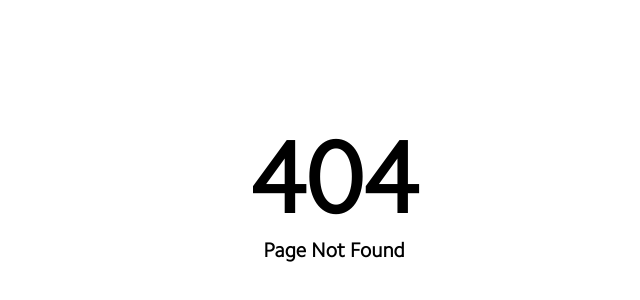
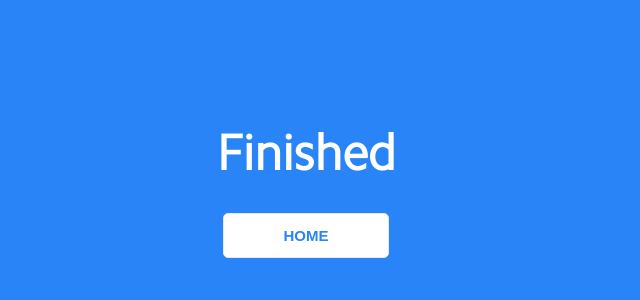
Before and after one commit to ATG-Tamim/vue-wizard, a Vue app: page /finished in a window 1280 px wide. Before the commit this address had no page. Shown: the part 210-510 px from the top of the page, without its empty margins (334-974 px from the left). Built offline with nearby package versions, Linux system fonts and the light colour scheme.

Commit message:
Add finished page with design

```diff
--- a/src/App.vue
+++ b/src/App.vue
@@ -9,7 +9,6 @@
           <component :is="Component" />
         </transition>
       </router-view>
-
     </div>
   </div>
 
@@ -24,6 +23,7 @@ import StepThree from './views/StepThree'
 import StepFour from './views/StepFour'
 import StepFive from './views/StepFive'
 import PageNotFound from './views/PageNotFound'
+import Finished from './views/Finished'
 
 export default {
   components: {
@@ -34,12 +34,12 @@ export default {
     StepThree,
     StepFour,
     StepFive,
-    PageNotFound
+    PageNotFound,
+    Finished
   },
 
   data(){
     return {
-      circlePosition: '38'
     }
   },
 
--- a/src/assets/style/style.scss
+++ b/src/assets/style/style.scss
@@ -399,4 +399,28 @@ body {
       font-weight: 700;
     }
   }
+
+  .finished {
+    width: 100%;
+    position: fixed;
+    top: 0;
+    left: 0;
+    z-index: 10000;
+    height: 100%;
+    display: flex;
+    align-items: center;
+    flex-direction: column;
+    justify-content: center;
+    background: $primary;
+
+    h1 {
+      font-size: 50px;
+      color: white;
+    }
+
+    .btn-primary-outline {
+      width: 13%;
+      margin-top: 30px;
+    }
+  }
 }
--- a/src/router/index.js
+++ b/src/router/index.js
@@ -4,6 +4,7 @@ import stepTwo from './../views/StepTwo.vue'
 import stepThree from './../views/StepThree.vue'
 import stepFour from './../views/StepFour.vue'
 import stepFive from './../views/StepFive.vue'
+import finished from './../views/Finished.vue'
 import error from './../views/PageNotFound.vue'
 
 const routes = [
@@ -33,6 +34,11 @@ const routes = [
     component: stepFive
   },
   {
+    path: '/finished',
+    name: 'finished',
+    component: finished
+  },
+  {
     path: '/:catchAll(.*)',
     name: 'error',
     component: error
--- /dev/null
+++ b/src/views/Finished.vue
@@ -0,0 +1,19 @@
+<template>
+  <div class="finished">
+    <h1>Finished</h1>
+    <button class="btn-primary-outline" @click="home">Home</button>
+  </div>
+</template>
+
+<script>
+export default {
+  data() {
+    return{}
+  },
+  methods: {
+    home() {
+      this.$router.push('/')
+    }
+  }
+}
+</script>
--- a/src/views/StepFive.vue
+++ b/src/views/StepFive.vue
@@ -71,7 +71,7 @@ export default {
       localStorage.setItem('health', this.btnSelectOne)
       localStorage.setItem('dental', this.btnSelectTwo)
       localStorage.setItem('vision', this.btnSelectThree)
-      // this.$router.push('/Finished');
+      this.$router.push('/Finished');
     }
   }
 };
```
